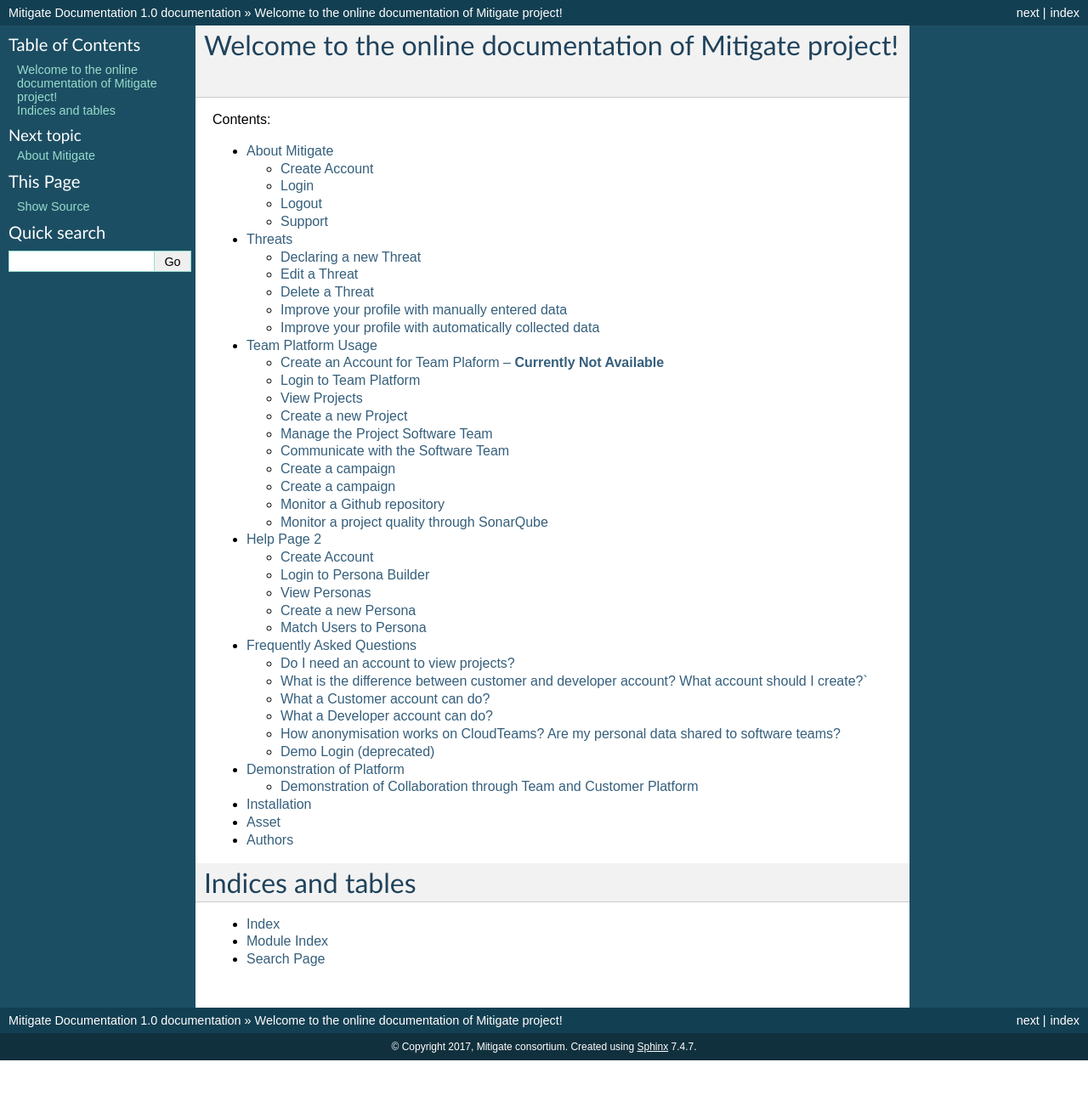
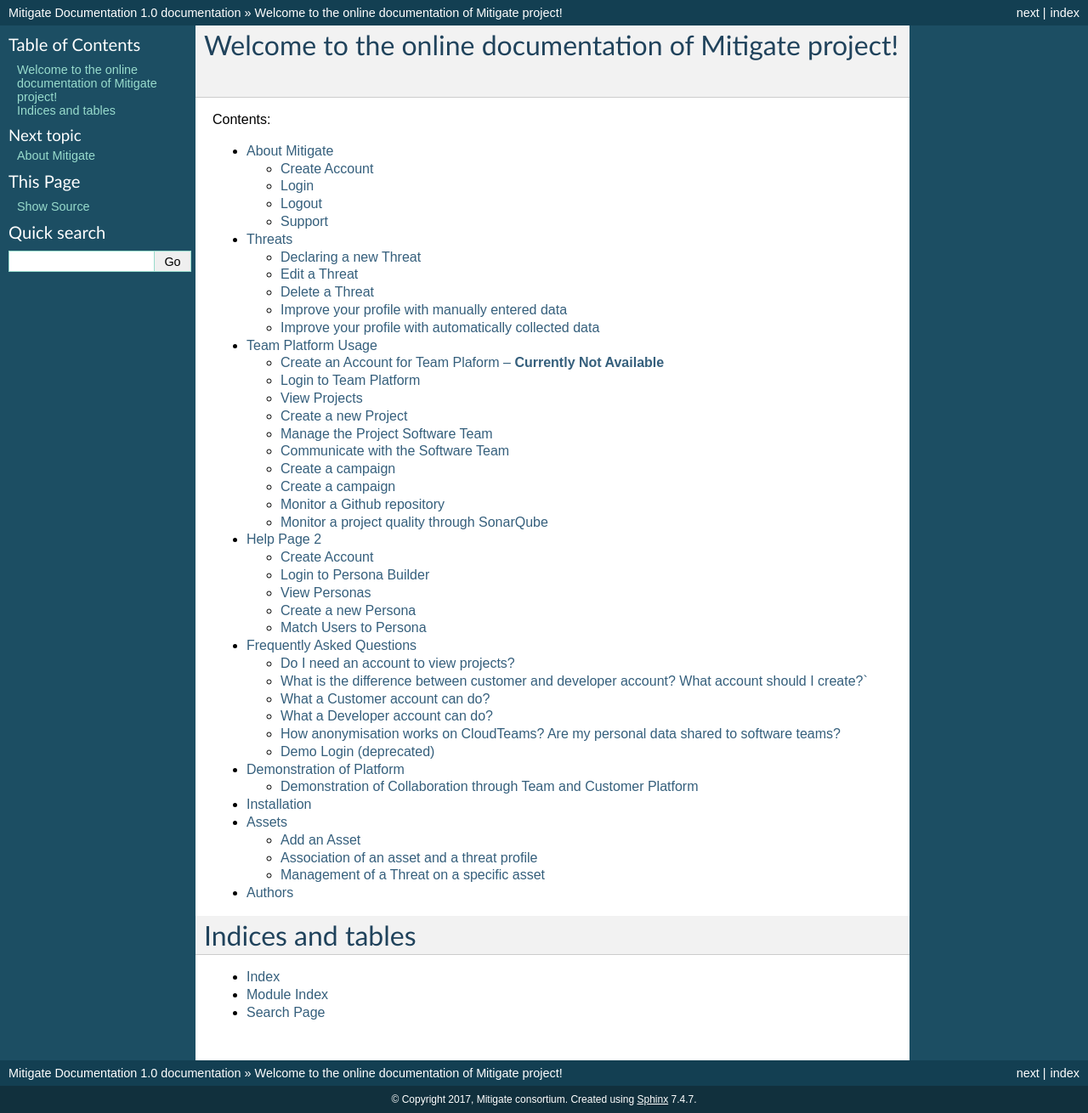
Before and after one commit to singularlogic/mitigate-documentation, a Sphinx documentation site: the page built from docs/index.rst, in a window 1280 px wide. Shown: the whole page at 85% size. Built offline with Sphinx 7.4.7, drawn with Linux system fonts in a browser that asks for light colours; before the commit the page ends 1248 px from its top, so only the background shows below that.

Commit message:
Update test page.rst

```diff
--- a/docs/test page.rst
+++ b/docs/test page.rst
@@ -1,3 +1,12 @@
 ========
-Asset
+Assets
 ========
+
+Add an Asset
+------------
+
+Association of an asset and a threat profile
+--------------------------------------------
+
+Management of a Threat on a specific asset
+----------------------------------------
```
